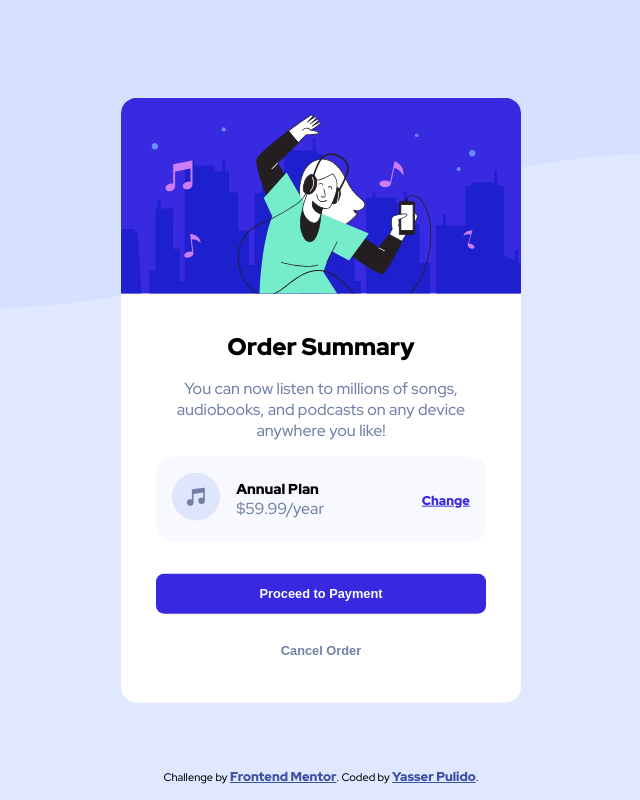
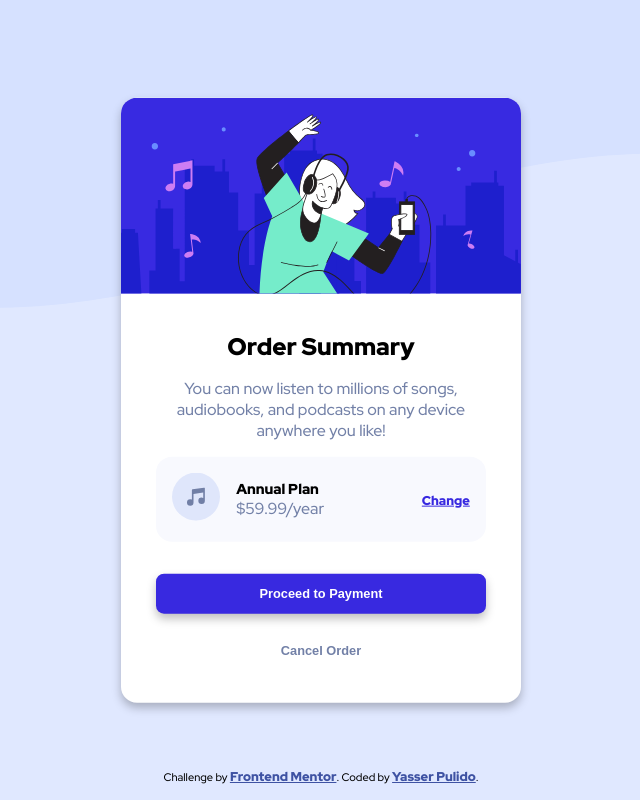
Before and after one commit to yasserpulido/order-summary-component, a plain HTML site: page index.html in a window 1280 px wide. Shown: the whole page, without its empty margins (319-959 px from the left). Drawn offline with Linux system fonts and the light colour scheme.

Commit message:
shadow added to card and button

```diff
--- a/css/styles.css
+++ b/css/styles.css
@@ -24,6 +24,9 @@ body {
   left: 50%;
   -ms-transform: translate(-50%, -50%);
   transform: translate(-50%, -50%);
+  box-shadow: 0px 5px 10px 0px rgba(0, 0, 0, 0.25);
+  -webkit-box-shadow: 0px 5px 10px 0px rgba(0, 0, 0, 0.25);
+  -moz-box-shadow: 0px 5px 10px 0px rgba(0, 0, 0, 0.25);
 }
 
 .hero {
@@ -110,6 +113,9 @@ a:active {
   border-radius: 0.5rem;
   background-color: hsl(245, 75%, 52%);
   color: #ffffff;
+  box-shadow: 0px 5px 10px 0px rgba(0, 0, 0, 0.25);
+  -webkit-box-shadow: 0px 5px 10px 0px rgba(0, 0, 0, 0.25);
+  -moz-box-shadow: 0px 5px 10px 0px rgba(0, 0, 0, 0.25);
 }
 
 .btn-ok:hover {
```
